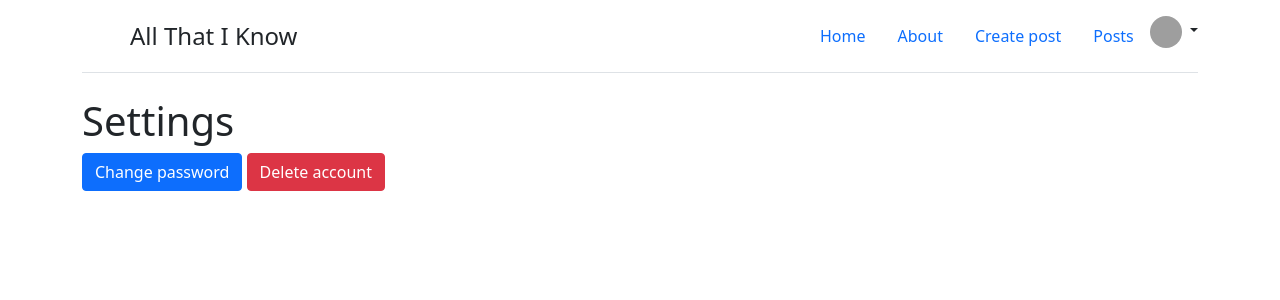
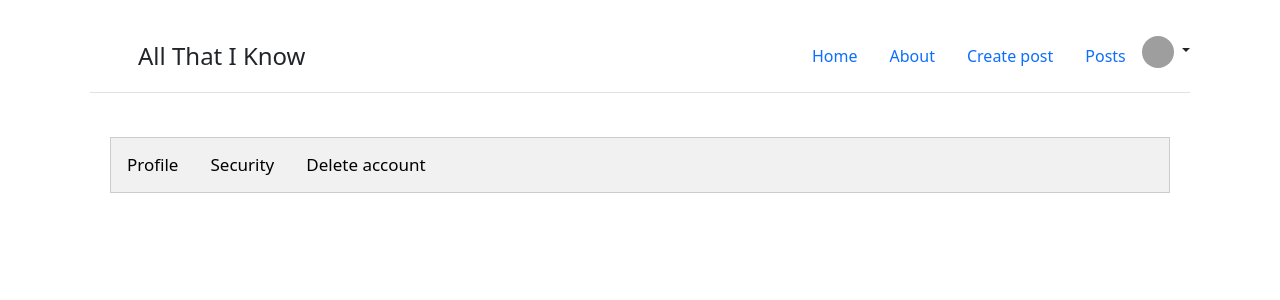
Before and after one commit to DenisDziganchuk/allThatIKnow, a Flask app: page /settings in a window 1280 px wide. Shown: the top 300 px of the page. Run offline with Flask 2, Linux system fonts and the light colour scheme; a user stored in the database is signed in; grey boxes are pictures that could not be loaded.

Commit message:
Update files

```diff
--- a/app.py
+++ b/app.py
@@ -3,10 +3,9 @@ from flask_sqlalchemy import SQLAlchemy
 from datetime import datetime
 from flask_wtf import FlaskForm
 from wtforms import StringField, PasswordField, SubmitField
-from wtforms.validators import InputRequired, Length, ValidationError
+from wtforms.validators import InputRequired, Length, ValidationError, Optional
 from flask_login import UserMixin, login_user, LoginManager, login_required, logout_user, current_user
 from flask_bcrypt import Bcrypt
-import time
 
 app = Flask(__name__)
 bcrypt = Bcrypt(app)
@@ -50,8 +49,7 @@ class RegisterForm(FlaskForm):
     __tablename__ = "registerform"
     username = StringField(validators=[InputRequired(), Length(min=3, max=20)], render_kw={"placeholder": "Username"})
     password = PasswordField(validators=[InputRequired(), Length(min=3, max=20)], render_kw={"placeholder": "Password"})
-    github_username = StringField(validators=[InputRequired(), Length(min=1, max=100)],
-                                  render_kw={"placeholder": "Github Username"})
+    github_username = StringField(validators=[Optional(), Length(min=1, max=100)], render_kw={"placeholder": "Github Username"})
 
     submit = SubmitField("Register")
 
@@ -198,16 +196,10 @@ def profile(username):
     return render_template("user_not_found.html")
 
 
-@app.route("/settings")
+@app.route("/settings", methods=["GET", "POST"])
 @login_required
 def settings():
     user = User.query.filter_by(username=current_user.username)
-    return render_template("profile_settings.html", user=user)
-
-
-@app.route("/settings/change_password", methods=["GET", "POST"])
-@login_required
-def change_password():
     form = PasswordForm()
     if form.validate_on_submit():
         hash_password = bcrypt.generate_password_hash(form.password.data)
@@ -216,16 +208,18 @@ def change_password():
         db.session.add(user)
         db.session.commit()
         return redirect(f"/user/{current_user.username}")
-    return render_template("change_password.html", form=form)
+    return render_template("profile_settings.html", user=user, form=form)
 
 
 @app.route("/settings/delete_account", methods=["GET", "POST"])
 @login_required
 def user_delete():
-    user = User.query.get_or_404(current_user.id)
-    try:
-        db.session.delete(user)
-        db.session.commit()
-        return redirect("/")
-    except:
-        return "Error deleting user"
+    if request.method == "POST":
+        user = User.query.get_or_404(current_user.id)
+        try:
+            db.session.delete(user)
+            db.session.commit()
+            return redirect("/")
+        except:
+            return "Error deleting user"
+    return "Access denied"
--- a/static/css/style.css
+++ b/static/css/style.css
@@ -1,3 +1,83 @@
+.tab {
+  overflow: hidden;
+  border: 1px solid #ccc;
+  background-color: #f1f1f1;
+}
+
+.tab button {
+  background-color: inherit;
+  float: left;
+  border: none;
+  outline: none;
+  cursor: pointer;
+  padding: 14px 16px;
+  transition: 0.3s;
+  font-size: 17px;
+}
+
+.tab button:hover {
+  background-color: #ddd;
+}
+
+.tab button.active {
+  background-color: #ccc;
+}
+
 .tabcontent {
-    display: none;
+  display: none;
+  padding: 6px 12px;
+  border-top: none;
 }
+
+input {
+  width: 100%;
+  padding: 12px;
+  border: 1px solid #ccc;
+  border-radius: 4px;
+  box-sizing: border-box;
+  margin-top: 6px;
+  margin-bottom: 16px;
+}
+
+input[type=submit] {
+  background-color: #04AA6D;
+  color: white;
+}
+
+.container {
+  padding: 20px;
+}
+
+#message {
+  display:none;
+  background: #f1f1f1;
+  color: #000;
+  position: relative;
+  padding: 20px;
+  margin-top: 10px;
+}
+
+#message p {
+  padding: 10px 35px;
+  font-size: 18px;
+}
+
+.valid {
+  color: green;
+}
+
+.valid:before {
+  position: relative;
+  left: -35px;
+  content: "✔";
+}
+
+.invalid {
+  color: red;
+}
+
+.invalid:before {
+  position: relative;
+  left: -35px;
+  content: "✖";
+}
--- a/static/js/script.js
+++ b/static/js/user_settings.js
@@ -1,13 +1,13 @@
-function openTab(evt, tabName) {
-  var i, tabcontent, tablinks;
+function openTab(evt, tab) {
+  let  tabcontent, tablinks;
   tabcontent = document.getElementsByClassName("tabcontent");
-  for (i = 0; i < tabcontent.length; i++) {
+  for (let i = 0; i < tabcontent.length; i++) {
     tabcontent[i].style.display = "none";
   }
   tablinks = document.getElementsByClassName("tablinks");
-  for (i = 0; i < tablinks.length; i++) {
+  for (let i = 0; i < tablinks.length; i++) {
     tablinks[i].className = tablinks[i].className.replace(" active", "");
   }
-  document.getElementById(tabName).style.display = "block";
+  document.getElementById(tab).style.display = "block";
   evt.currentTarget.className += " active";
 }
--- a/templates/base.html
+++ b/templates/base.html
@@ -1,6 +1,7 @@
 <!DOCTYPE html>
 <html lang="en">
 <head>
+    {% block head %}{% endblock %}
     <meta charset="UTF-8">
     <link href="https://cdn.jsdelivr.net/npm/bootstrap@5.1.1/dist/css/bootstrap.min.css" rel="stylesheet" integrity="sha384-F3w7mX95PdgyTmZZMECAngseQB83DfGTowi0iMjiWaeVhAn4FJkqJByhZMI3AhiU" crossorigin="anonymous">
     <script src="https://cdn.jsdelivr.net/npm/bootstrap@5.1.1/dist/js/bootstrap.bundle.min.js" integrity="sha384-/bQdsTh/da6pkI1MST/rWKFNjaCP5gBSY4sEBT38Q/9RBh9AH40zEOg7Hlq2THRZ" crossorigin="anonymous"></script>
@@ -32,7 +33,11 @@
           {% if current_user.is_authenticated %}
             <div class="dropdown text-end">
               <a href="#" class="d-block link-dark text-decoration-none dropdown-toggle" id="dropdownUser1" data-bs-toggle="dropdown" aria-expanded="false">
+                  {% if current_user.github_username != "" %}
                 <img src="https://github.com/{{current_user.github_username}}.png" alt="User not found" width="32" height="32" class="rounded-circle">
+                  {% else %}
+                  <img src="../static/img/guest.jpeg" alt="User not found" width="32" height="32" class="rounded-circle">
+                  {% endif %}
               </a>
               <ul class="dropdown-menu text-small" aria-labelledby="dropdownUser1">
                   <li><a class="dropdown-item" href="/dashboard">Dashboard</a></li>
--- a/templates/profile_settings.html
+++ b/templates/profile_settings.html
@@ -1,27 +1,75 @@
 {% extends 'base.html' %}
 
 {% block title %}
-Settings
+ {{current_user.username}}
 {% endblock %}
-
 
 
 {% block body %}
 
-<h1>Settings</h1>
+<div class="container">
+
 
 <div class="tab">
-  <button type="button" class="btn btn-primary tablinks" onclick="openTab(event, 'changePassword')">Change password</button>
-  <button type="button" class="btn btn-danger tablinks" onclick="openTab(event, 'deleteAccount')">Delete account</button>
+  <button class="tablinks" onclick="openTab(event, 'Profile')">Profile</button>
+  <button class="tablinks" onclick="openTab(event, 'Security')">Security</button>
+  <button class="tablinks" onclick="openTab(event, 'DeleteAccount')">Delete account</button>
 </div>
 
-<div id="changePassword" class="tabcontent">
-    <h3>Change password</h3>
+<div id="Profile" class="tabcontent">
+  <h3>Profile</h3>
+
+   <div class="input-group">
+  <span class="input-group-text">First and last name</span>
+  <input type="text" aria-label="First name" class="form-control">
+  <input type="text" aria-label="Last name" class="form-control">
 </div>
 
-<div id="deleteAccount" class="tabcontent">
-    <h3>Delete account</h3>
 </div>
 
-<script src="../static/js/script.js"></script>
+<div id="Security" class="tabcontent">
+  <h3>Security</h3>
+
+<div class="container">
+  <form action="/action_page.php">
+    <label for="usrname">Username</label>
+    <input type="text" id="usrname" name="usrname" required>
+
+    <label for="psw">Password</label>
+    <input type="password" id="psw" name="psw" pattern="(?=.*\d)(?=.*[a-z])(?=.*[A-Z]).{8,}" title="Must contain at least one number and one uppercase and lowercase letter, and at least 8 or more characters" required>
+
+    <input type="submit" value="Submit">
+  </form>
+</div>
+
+<div id="message">
+  <h3>Password must contain the following:</h3>
+  <p id="letter" class="invalid">A <b>lowercase</b> letter</p>
+  <p id="capital" class="invalid">A <b>capital (uppercase)</b> letter</p>
+  <p id="number" class="invalid">A <b>number</b></p>
+  <p id="length" class="invalid">Minimum <b>8 characters</b></p>
+</div>
+
+</div>
+
+<div id="DeleteAccount" class="tabcontent">
+  <h3>DeleteAccount</h3>
+
+  <div class="form-floating mb-3">
+  <input type="email" class="form-control" id="floatingInput" placeholder="name@example.com">
+  <label for="floatingInput">Email address</label>
+</div>
+<div class="form-floating">
+  <input type="password" class="form-control" id="floatingPassword" placeholder="Password">
+  <label for="floatingPassword">Password</label>
+</div>
+
+</div>
+
+
+</div>
+
+<script src="../static/js/user_settings.js"></script>
+<script src="../static/js/user_password.js"></script>
+
 {% endblock %}
```
Also changed, not shown: static/js/user_password.js (added, +49 -0 lines), database.db, static/img/guest.jpeg (added), 3 other files.
